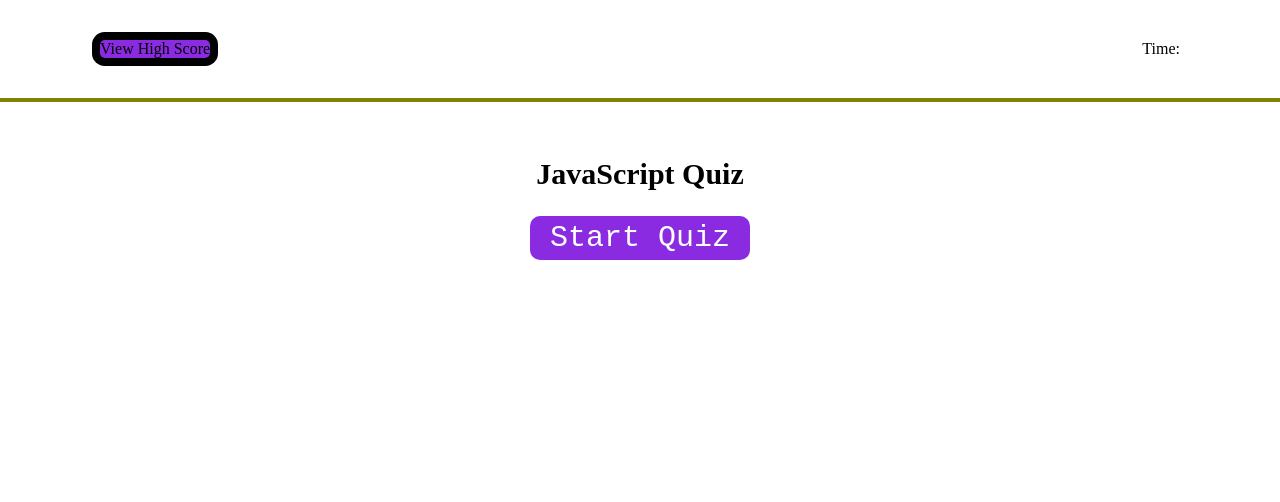
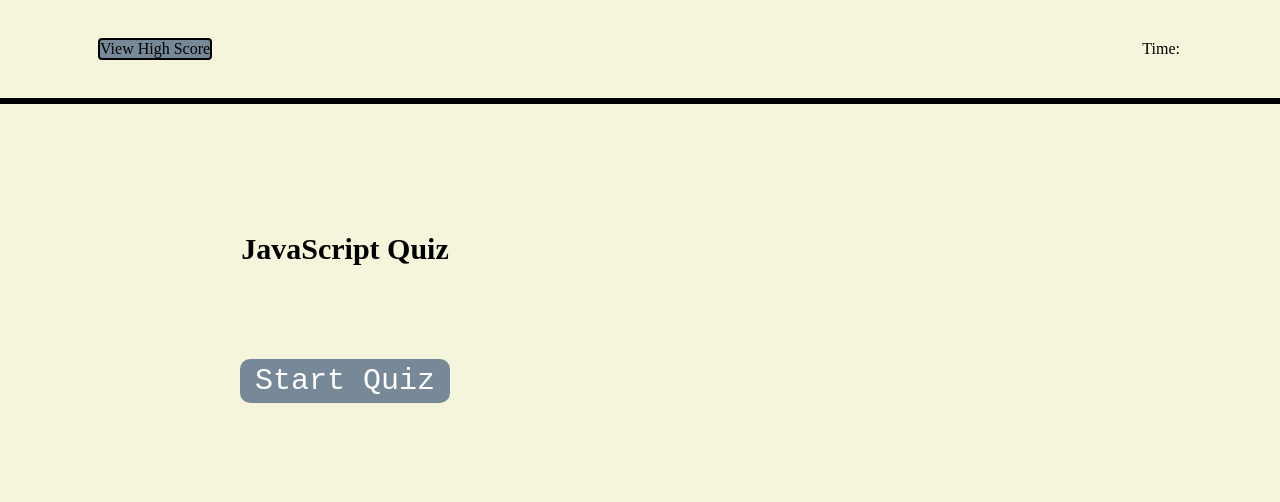
Before and after one commit to taptapclicky/challenge-5, a plain HTML site: page index.html in a window 1280 px wide. Shown: the top 502 px of the page. Drawn offline with Linux system fonts and the light colour scheme.

Commit message:
changed web style color

```diff
--- a/assets/style.css
+++ b/assets/style.css
@@ -2,6 +2,7 @@
     margin: 0;
     padding:0;
     box-sizing: border-box;
+    background-color: beige;
 
 }
 
@@ -13,31 +14,36 @@
 }
 
 .view-score {
-    background-color: blueviolet;
-    border-radius: 5px;
-    box-shadow: 0 0 0 8px black;
+    background-color: lightslategray;
+    border-radius: 2px;
+    box-shadow: 0 0 0 2px ;
+    cursor: pointer;
 
 }
 
 .opening {
-    margin: 20px;
+    margin: 25px;
     padding: 20px;
 
 }
 
 .container {
-    width: 600ox;
-    height: 3000px;
+    width: 600px;
+    height: 300px;
     text-align: center;
+    margin-right: 100px;
 }
 
 .title {
-    margin: 15px;
+    margin: 50px;
     font-size: 30px;
+    line-height: 100px;
+
+
 }
 
 .text {
-    margin: 10px;
+    margin: 20px;
     font-size: 20px;
     line-height: 1.5;
 
@@ -48,11 +54,12 @@
     font-family: 'Courier New', Courier, monospace;
     border-radius: 10px;
     color: #fff;
-    background-color: blueviolet;
+    background-color: lightslategray;
     border: none;
     padding: 5px;
     margin: 10px;
     cursor: pointer;
+
 }
 
 .btn:hover {
@@ -61,7 +68,7 @@
 }
 
 .btn-start {
-    width: 220px;
+    width: 210px;
 }
 
 .btn-answer {
@@ -71,7 +78,7 @@
 
 .divider {
     visibility: hidden;
-    border: 2px solid rgba(128, 128,0.5);
+    border: 3px solid black;
     margin: 0 auto;
 }
 
@@ -84,7 +91,7 @@
 .check-result {
     font-size: 25px;
     font-style: italic;
-    color: aqua;
+    color: black;
     letter-spacing: 1px;
 }
 
```
